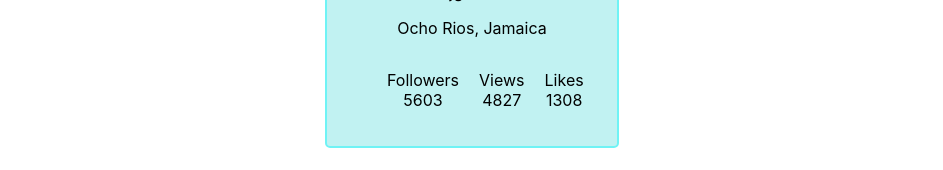
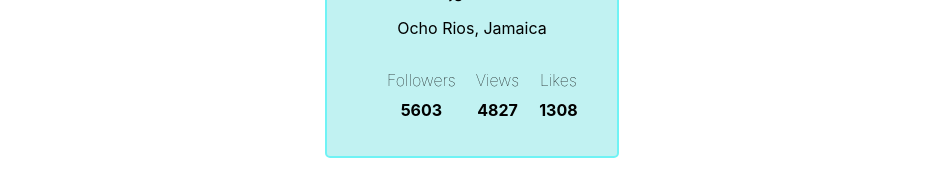
Before and after one commit to Lena-Kharchenko/goit-react-hw-01-components, a React (Create React App) app: page / in a window 1280 px wide. Shown: the part 308-478 px from the top of the page, without its empty margins (168-1111 px from the left). Built offline with nearby package versions, Linux system fonts and the light colour scheme.

Commit message:
update profile

```diff
--- a/src/components/profile/profile.module.css
+++ b/src/components/profile/profile.module.css
@@ -40,3 +40,12 @@
   justify-content: space-between;
   align-items: center;
 }
+
+.quantity {
+  font-weight: bolder;
+  padding-top: 10px;
+}
+
+.label {
+  font-weight: lighter;
+}
```
